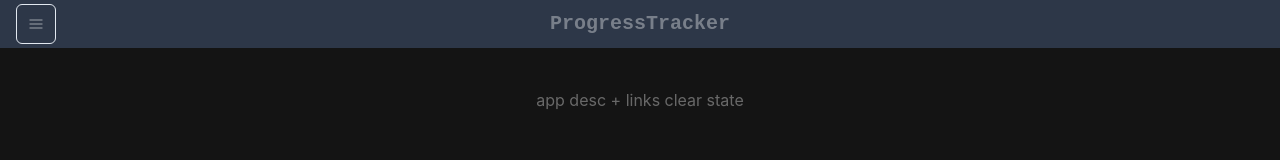
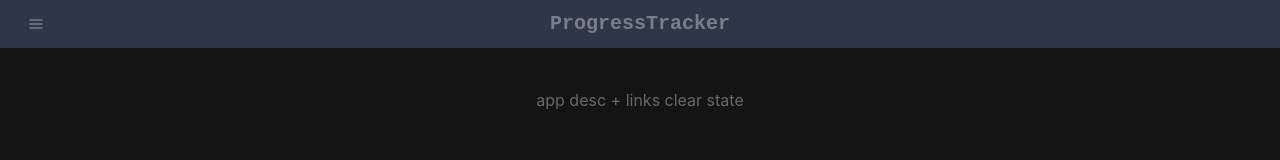
Before and after one commit to rivit98/progress-tracker-frontend, a React (Create React App) app in the folder pt_frontend/: page / in a window 1280 px wide. Shown: the top 160 px of the page. Built offline with nearby package versions, Linux system fonts and the light colour scheme.

Commit message:
change menu button variant

```diff
--- a/pt_frontend/src/components/nav/topNavbar.js
+++ b/pt_frontend/src/components/nav/topNavbar.js
@@ -8,7 +8,7 @@ export const TopNavbar = ({ onOpen }) => {
             <Box flex={1}>
                 <IconButton
                     onClick={onOpen}
-                    variant="outline"
+                    variant="ghost"
                     aria-label="open menu"
                     icon={<HamburgerIcon />}
                     _hover={{
```
